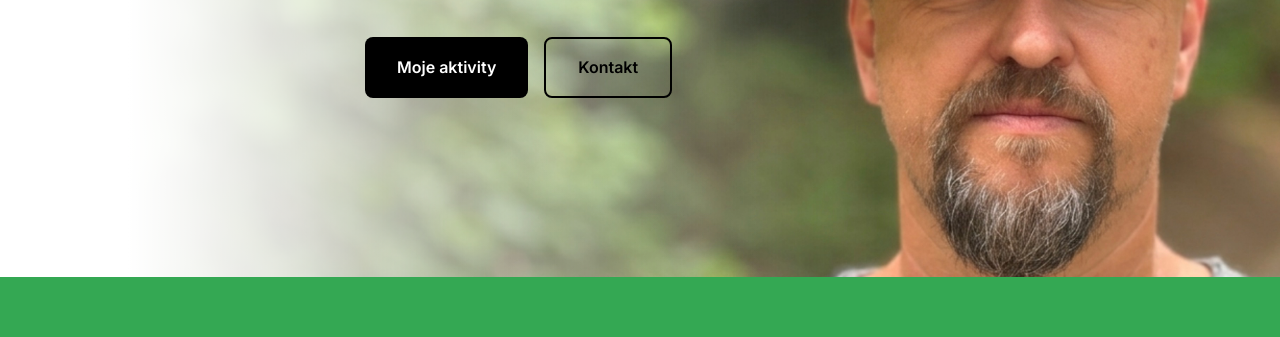
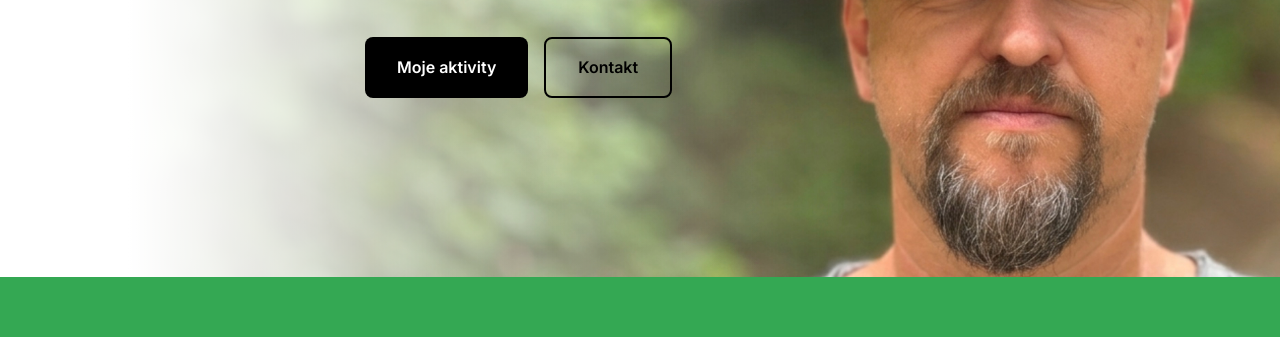
Before and after one commit to TomasHajek78/tomashajek.cz, an Astro site: page / in a window 1280 px wide. Shown: the part 356-693 px from the top of the page. Built offline with nearby package versions, Linux system fonts and the light colour scheme; Astro itself is replaced by a stand-in of ours.

Commit message:
Odzoomovani o 3 % (celkem 112 %)

```diff
--- a/src/pages/index.astro
+++ b/src/pages/index.astro
@@ -47,7 +47,7 @@ import { O_MNE, PILIRE } from '../data/site';
       height: 100%;
       object-fit: contain;
       object-position: 80% center; /* Posunuto vlevo, aby bylo vidět i pravé ucho a kousek pozadí vpravo */
-      transform: scale(1.15);
+      transform: scale(1.12);
       /* Maska: od 2/3 (cca 66 %) doprava je fotka vidět, doleva se rozpíjí */
       -webkit-mask-image: linear-gradient(to right, transparent 0%, black 66%);
       mask-image: linear-gradient(to right, transparent 0%, black 66%);
```
